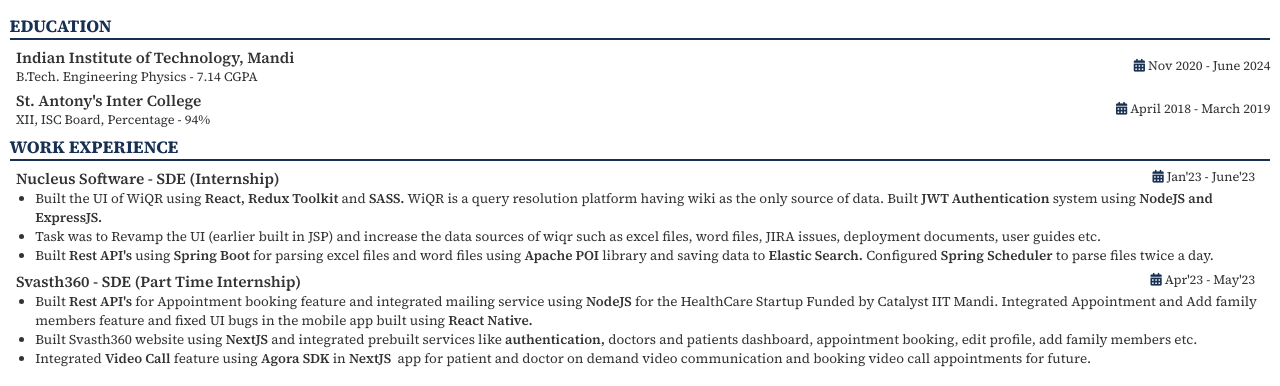
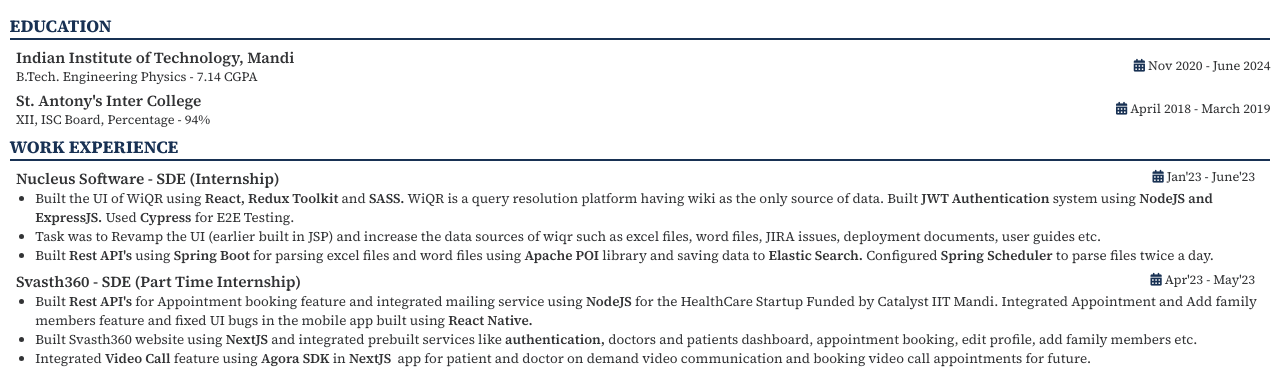
Before and after one commit to rajatverma311201/rajat-resume, a plain HTML site: page index.html in a window 1280 px wide. Shown: the part 128-514 px from the top of the page. Drawn offline with Linux system fonts and the light colour scheme.

Commit message:
modification

```diff
--- a/index.html
+++ b/index.html
@@ -123,7 +123,7 @@
                         <span>SASS.</span>WiQR is a query resolution
                         platform having wiki as the only source of data.
                         Built <span>JWT Authentication</span>system using
-                        <span>NodeJS and ExpressJS.</span>
+                        <span>NodeJS and ExpressJS.</span>Used <span>Cypress</span>for E2E Testing.
                     </li>
                     <li>
                         Task was to Revamp the UI (earlier built in JSP) and
```
Also changed, not shown: 2 other files.
